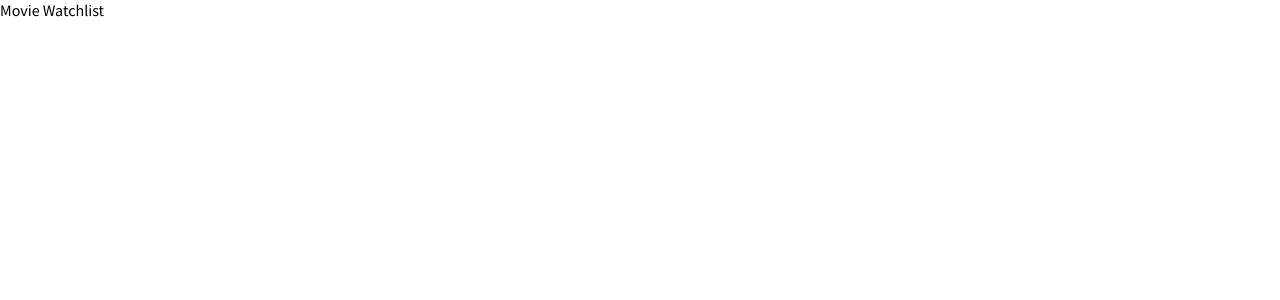
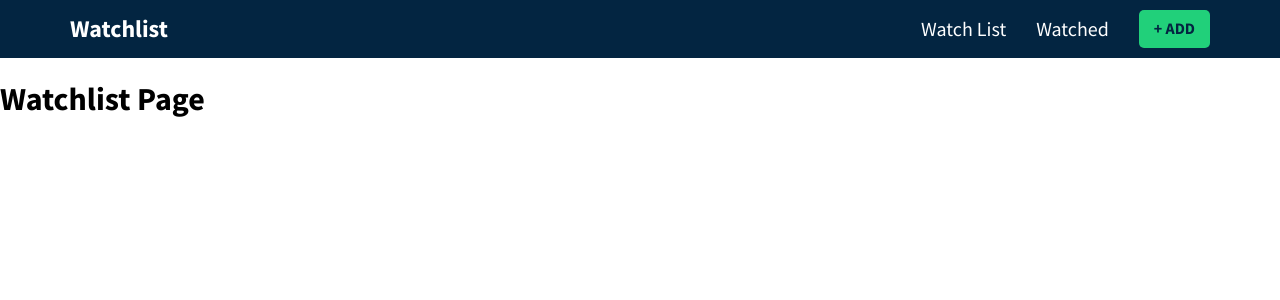
Before and after one commit to dantasjv/tmdb-movie-watchlist, a React (Create React App) app in the folder tmdb-react-watchlist/: page / in a window 1280 px wide. Shown: the top 300 px of the page. Built offline with nearby package versions, Linux system fonts and the light colour scheme.

Commit message:
Create Route and Switch pages structure

```diff
--- a/tmdb-react-watchlist/src/App.js
+++ b/tmdb-react-watchlist/src/App.js
@@ -1,10 +1,32 @@
+import React from 'react';
+import { BrowserRouter as Router, Switch, Route } from 'react-router-dom';
+import { Header } from './components/Header';
+import { Watchlist } from './components/Watchlist';
+import { Watched } from './components/Watched';
+import { Add } from './components/Add';
 import './App.css';
+import './lib/font-awesome/CSS/all.min.css';
 
 function App() {
   return (
-    <div>
-     Movie Watchlist
-    </div>
+    <Router>
+      <Header />
+
+      <Switch>
+        <Route exact path='/'>
+          <Watchlist />
+        </Route>
+
+        <Route exact path='/watched'>
+          <Watched />
+        </Route>
+
+        <Route exact path='/add'>
+          <Add />
+        </Route>
+
+      </Switch>
+    </Router>
   );
 }
 
--- a/tmdb-react-watchlist/src/components/Add.js
+++ b/tmdb-react-watchlist/src/components/Add.js
@@ -1,9 +1,7 @@
 import React from 'react'
 
-const Add = () => {
+export const Add = () => {
   return (
     <div>Add</div>
   )
 }
-
-export default Add
--- a/tmdb-react-watchlist/src/components/Header.js
+++ b/tmdb-react-watchlist/src/components/Header.js
@@ -1,7 +1,7 @@
 import React from 'react';
 import { Link } from 'react-router-dom';
 
-const Header = () => {
+export const Header = () => {
   return (
     <header>
       <div className="container">
@@ -29,5 +29,3 @@ const Header = () => {
     </header>
   )
 }
-
-export default Header;
--- a/tmdb-react-watchlist/src/components/Watched.js
+++ b/tmdb-react-watchlist/src/components/Watched.js
@@ -1,9 +1,7 @@
 import React from 'react'
 
-const Watched = () => {
+export const Watched = () => {
   return (
     <div>Watched</div>
   )
 }
-
-export default Watched
--- a/tmdb-react-watchlist/src/components/Watchlist.js
+++ b/tmdb-react-watchlist/src/components/Watchlist.js
@@ -1,9 +1,7 @@
 import React from 'react'
 
-const Watchlist = () => {
+export const Watchlist = () => {
   return (
-    <div>Watchlist</div>
+    <h1>Watchlist Page</h1>
   )
 }
-
-export default Watchlist
```
